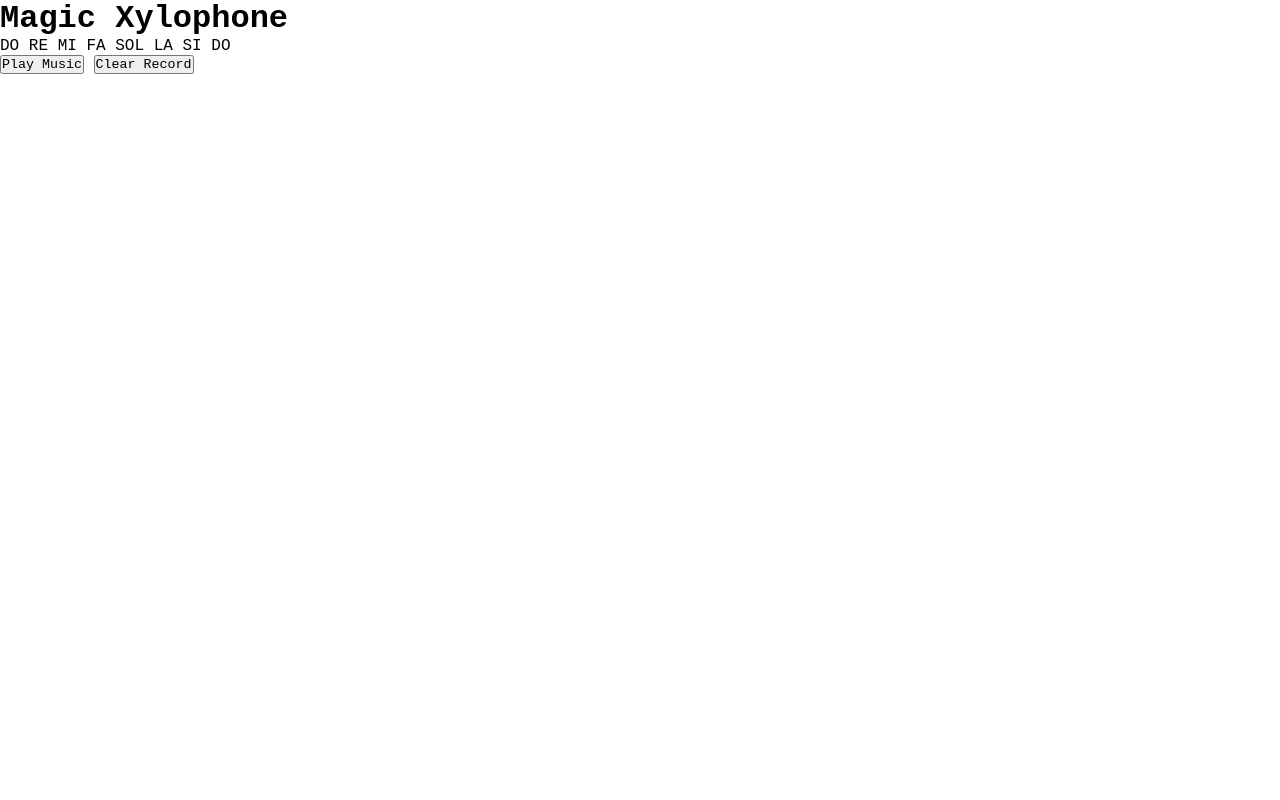
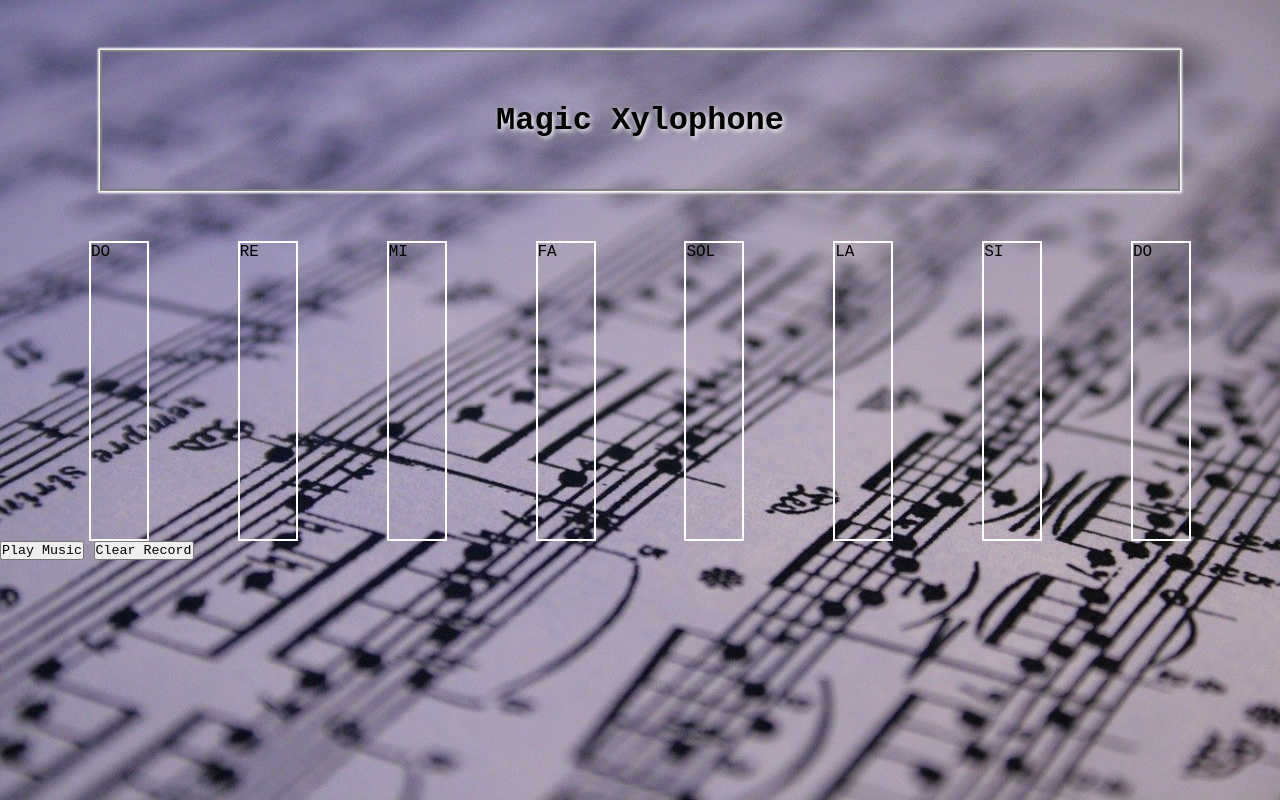
Before and after one commit to Artur760823/Xylophone-js, a plain HTML site: page index.html in a window 1280 px wide. Drawn offline with Linux system fonts and the light colour scheme; a web font is replaced by a local one.

Commit message:
add flex style

```diff
--- a/css/style.css
+++ b/css/style.css
@@ -4,3 +4,36 @@
   box-sizing: border-box;
   font-family: "Oxygen Mono", monospace;
 }
+img.background {
+  position: absolute;
+  width: 100%;
+  height: 100vh;
+  top: 50%;
+  left: 50%;
+  transform: translate(-50%, -50%);
+  /* overflow: hidden; */
+  z-index: -99;
+}
+header {
+  width: 100%;
+  text-align: center;
+}
+header h1 {
+  padding: 50px 80px;
+  border: 2px solid gray;
+  box-shadow: 0 0 2px 2px white;
+  margin: 50px 100px;
+  text-shadow: 2px 2px 5px white;
+}
+div.piano {
+  display: flex;
+  flex-direction: row;
+  justify-content: space-evenly;
+}
+div.piano span {
+  flex-basis: 60px;
+  flex-grow: 0;
+  height: 300px;
+  border: 2px solid white;
+  cursor: pointer;
+}
--- a/index.html
+++ b/index.html
@@ -11,6 +11,7 @@
 </head>
 
 <body>
+  <img class="background" src="/css/img/music.jpg" alt="">
   <header>
     <h1>Magic Xylophone</h1>
   </header>
@@ -25,8 +26,11 @@
       <span>SI</span>
       <span>DO</span>
     </div>
-    <button class="play">Play Music</button>
-    <button class="reset">Clear Record</button>
+
+    <div class="interface">
+      <button class="play">Play Music</button>
+      <button class="reset">Clear Record</button>
+    </div>
 
   </main>
   <script src="javascript/script.js"></script>
```
